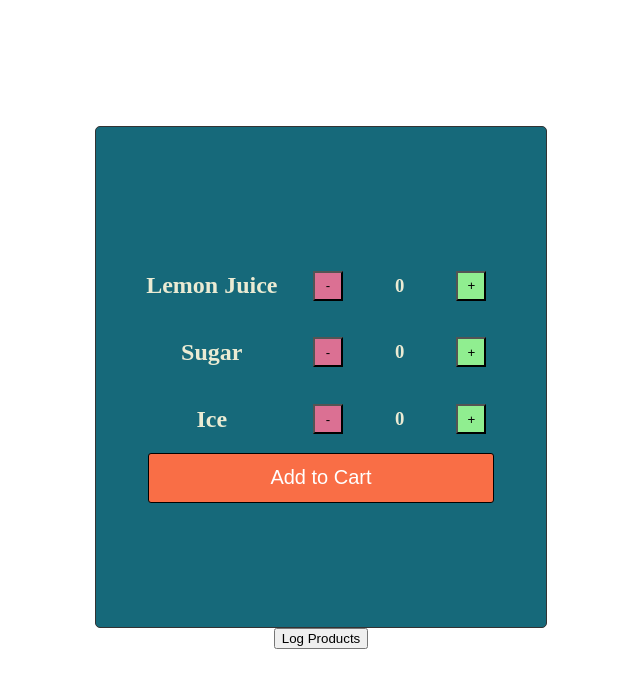
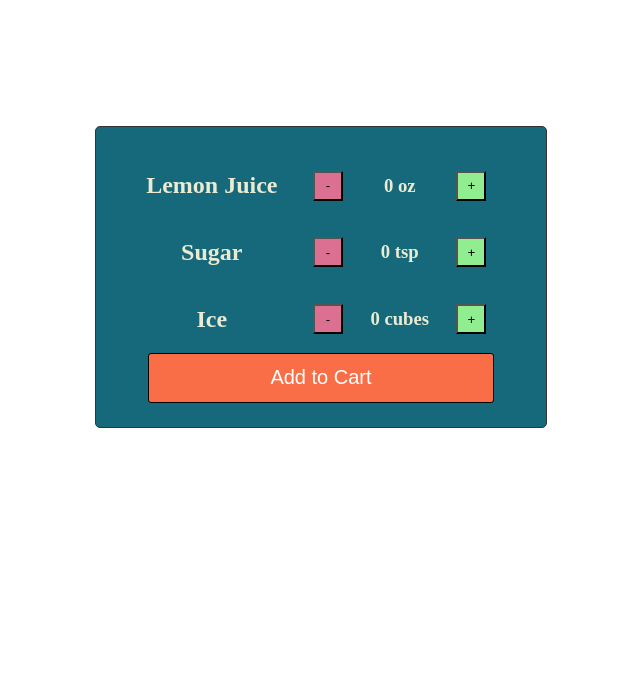
Before and after one commit to pvtpyro/ng-lemonade-stand, an Angular app: page / in a window 1280 px wide. Shown: the top 688 px of the page, without its empty margins (319-959 px from the left). Built offline with nearby package versions, Linux system fonts and the light colour scheme.

Commit message:
added a new measurement pipe

```diff
--- a/src/app/lemonade/card/card.scss
+++ b/src/app/lemonade/card/card.scss
@@ -1,5 +1,5 @@
 .card {
-  height: 500px;
+  height: 300px;
   width: 450px;
   background: #16697a;
   border: 1px solid #333;
--- a/src/app/lemonade/lemonade.html
+++ b/src/app/lemonade/lemonade.html
@@ -10,5 +10,4 @@
       (decrementProductByName)="decrement(product.name)"
     ></app-product>
 </app-card>
-<button (click)="logProducts()">Log Products</button>
 </div>
--- a/src/app/lemonade/lemonade.ts
+++ b/src/app/lemonade/lemonade.ts
@@ -43,10 +43,6 @@ export class Lemonade {
         }
     ]
 
-    logProducts() {
-        console.log(this.products)
-    }
-
     increment(productName: string) {
         Lemonade.bind(this)
         this.products.map(product => {
--- /dev/null
+++ b/src/app/lemonade/product/convert-measurement.pipe.ts
@@ -0,0 +1,22 @@
+import { Pipe, PipeTransform } from "@angular/core";
+
+@Pipe({
+    name: 'convertMeasurement'
+})
+
+export class ConvertMeasurementPipe implements PipeTransform {
+    transform(value: number, unit: string) {
+        switch (unit) {
+            case "oz":
+                return value + " oz";
+            case "tsp":
+                if (value === 3 || value === 6) return value / 3 + " tbsp";
+                return value + " tsp";
+            case "cubes":
+                if (value == 1) return value + " cube";
+                return value + " cubes"
+            default:
+                return value + " " + unit
+        }
+    }
+}
--- a/src/app/lemonade/product/product.html
+++ b/src/app/lemonade/product/product.html
@@ -1,6 +1,6 @@
 <div class="styled-product">
     <h2 class="product-name">{{name}}</h2>
     <button class="decrement-button" (click)="handleDecrement()">-</button>
-    <h3>{{amount}}</h3>
+    <h3>{{amount | convertMeasurement: unit}}</h3>
     <button class="increment-button" (click)="handleIncrement()">+</button>
 </div>
--- a/src/app/lemonade/product/product.ts
+++ b/src/app/lemonade/product/product.ts
@@ -1,8 +1,9 @@
 import { Component, Input, Output, EventEmitter } from '@angular/core';
+import { ConvertMeasurementPipe } from './convert-measurement.pipe';
 
 @Component({
     selector: 'app-product',
-    imports: [],
+    imports: [ConvertMeasurementPipe],
     templateUrl: './product.html',
     styleUrl: './product.scss'
 })
```
